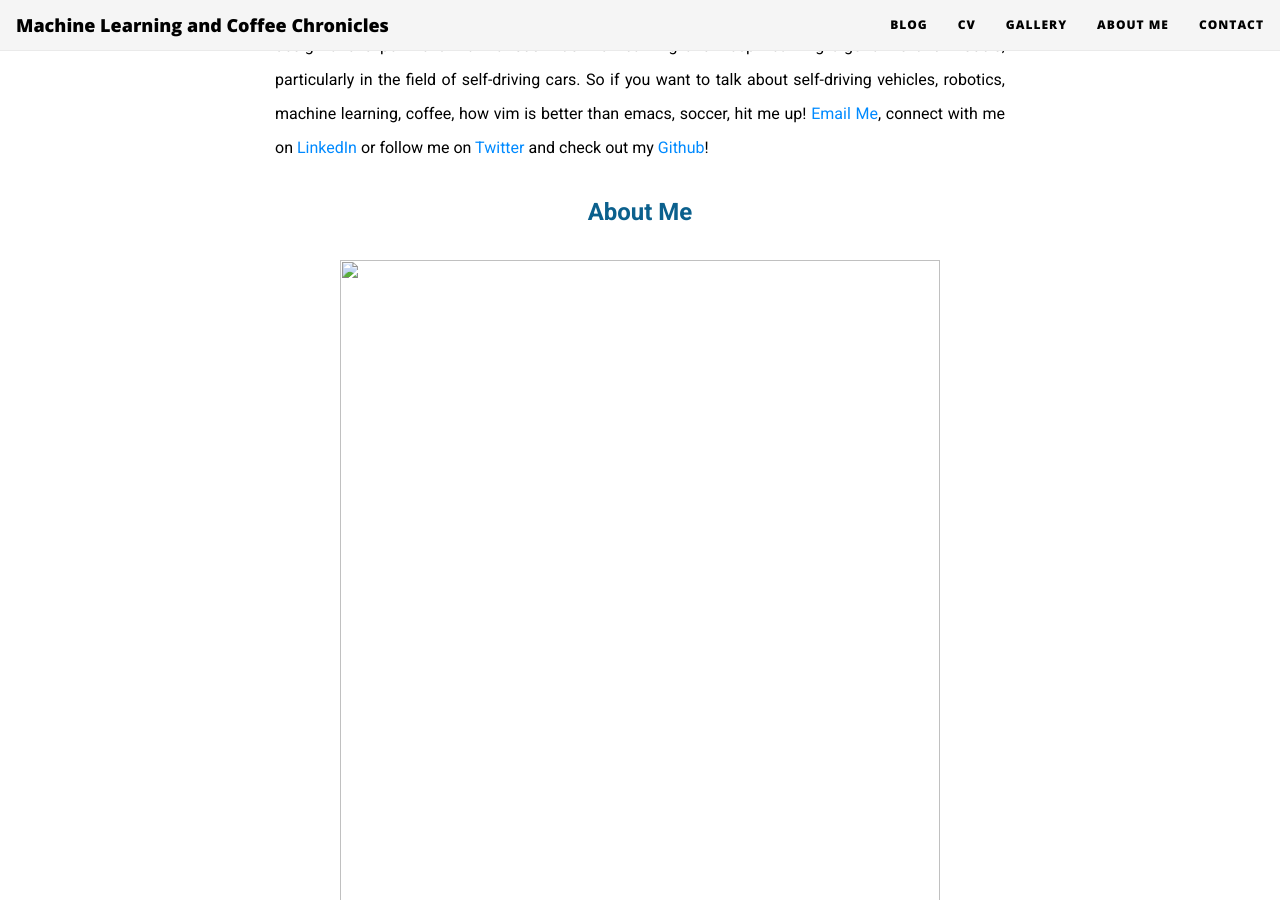
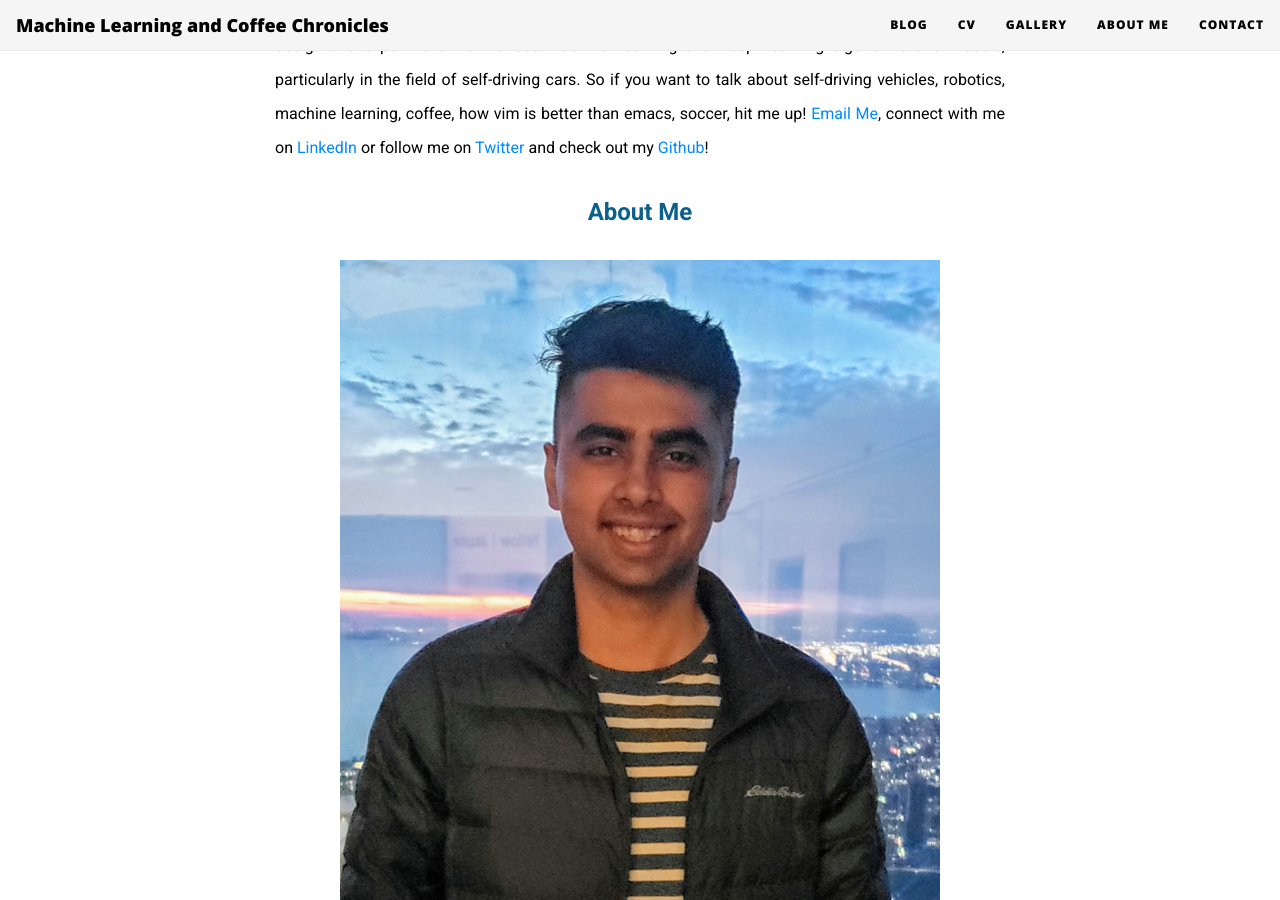
Before and after one commit to vikasnataraja/vikasnataraja.github.io, a Jekyll site: the page built from about.html, in a window 1280 px wide and 900 px high, scrolled down 341 px. Built offline with Jekyll 4.4.1, drawn with Linux system fonts in a browser that asks for light colours; nearby versions of some CDN libraries.

Commit message:
fix wrong link to img

```diff
--- a/about.html
+++ b/about.html
@@ -21,7 +21,7 @@ subtitle: Vikas Nataraja
 </p>
 
 <figure align="center">
-  <img width="600" height="680" src="https://vikasnataraja.github.io/extras/cn_tower.jpg">
+  <img width="600" height="680" src="/assets/img/cn_tower.jpg">
     <figcaption> Me at Toronto's CN Tower in December 2019</figcaption>
 </figure>
 
@@ -50,7 +50,7 @@ subtitle: Vikas Nataraja
 </p>
 
 <figure align="center">
-  <img width="700" height="400" src="https://vikasnataraja.github.io/extras/east_campus.jpg">
+  <img width="700" height="400" src="/assets/img/east_campus.jpg">
     <figcaption>The Rocky Mountains in Boulder, CO</figcaption>
 </figure>
 
@@ -71,7 +71,7 @@ subtitle: Vikas Nataraja
 </p>
 
 <figure align="center">
-  <img width="700" height="450" src="https://vikasnataraja.github.io/extras/allvision.jpg">
+  <img width="700" height="450" src="/assets/img/allvision.jpg">
     <figcaption>The team at Allvision IO at an event in the Strip District</figcaption>
 </figure>
 
@@ -109,7 +109,7 @@ subtitle: Vikas Nataraja
 </p>
 
 <figure align="center">
-  <img width="700" height="400" src="https://vikasnataraja.github.io/extras/maxwell.jpg">
+  <img width="700" height="400" src="/assets/img/maxwell.jpg">
     <figcaption>The MAXWELL Team, Fall 2019</figcaption>
 </figure>
 
```
